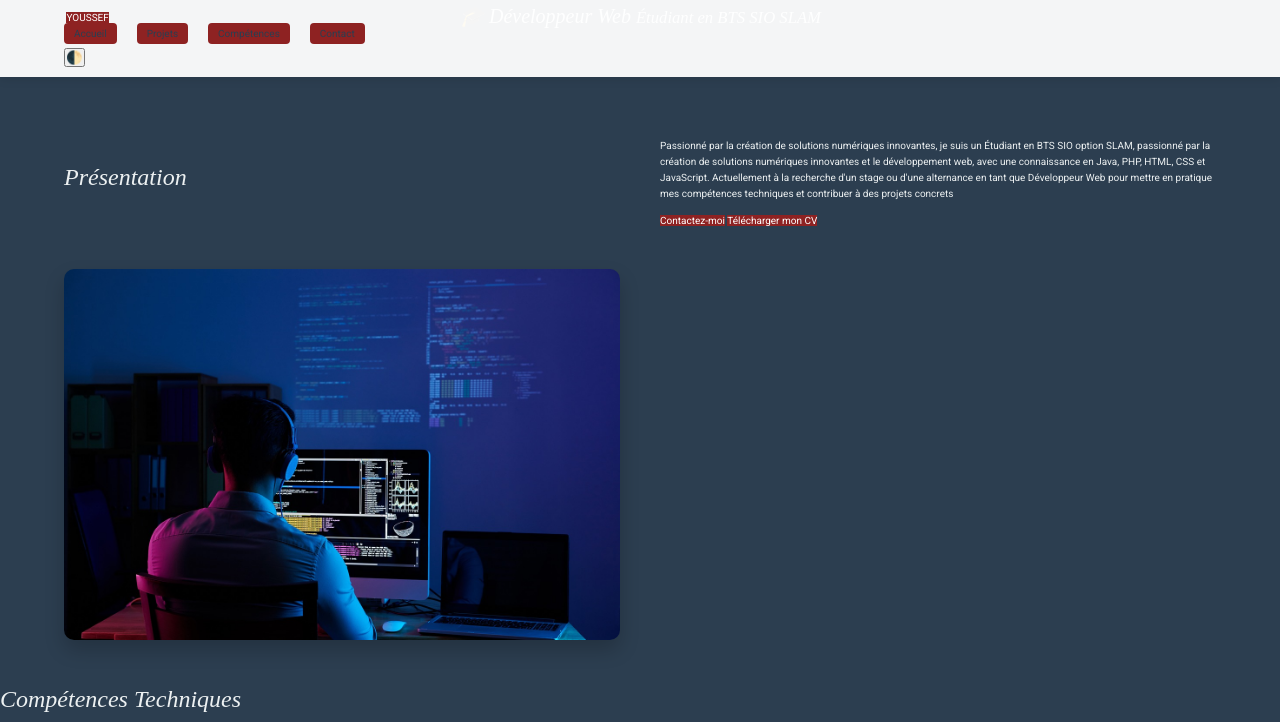
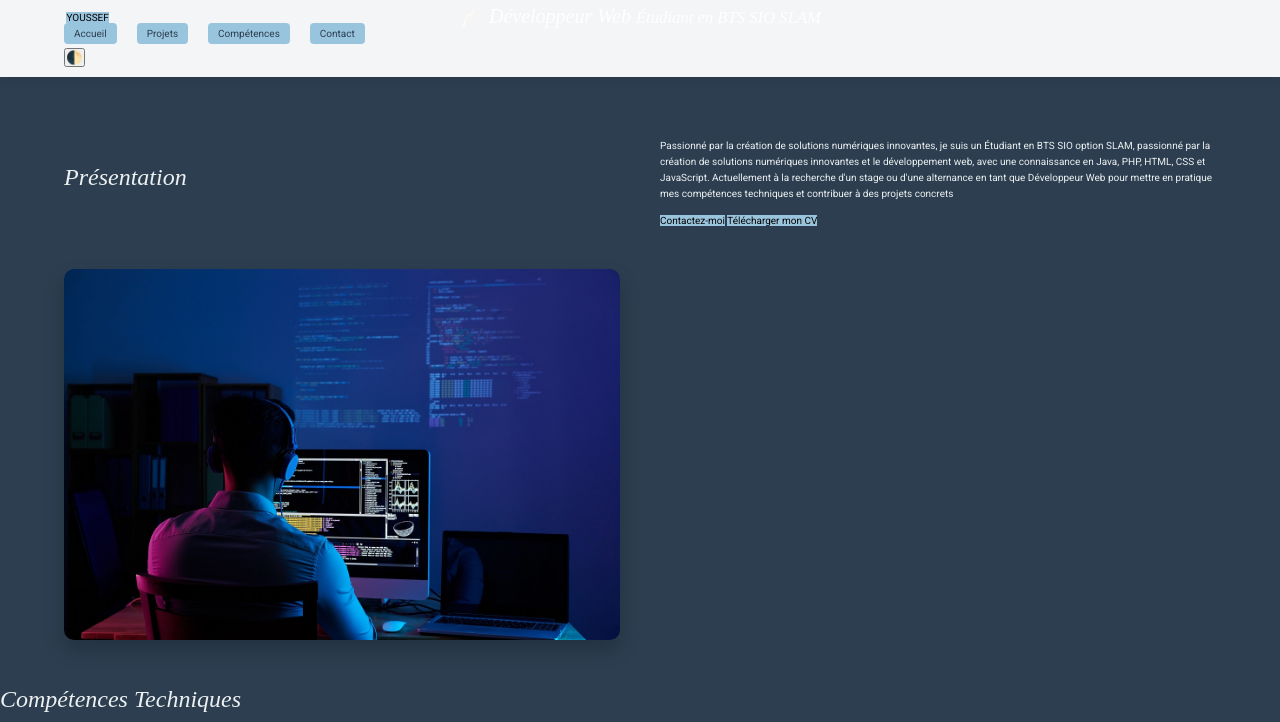
Before and after one commit to Youssef0801/projet-portfolio, a website: page index.html in a window 1280 px wide. Shown: the top 722 px of the page. Drawn offline with Linux system fonts and the light colour scheme; a web font is replaced by a local one.

Commit message:
Optimisation

```diff
--- a/css/main.css
+++ b/css/main.css
@@ -71,9 +71,10 @@ h1, h2, h3, p, ul, ol {
   /* LIENS */
 a {
     text-decoration: none;
-    color: #fff;
-    background-color: #8e2222;
+    color: #070303;
+    background-color: #99c4dd;
 }
+
 
 
 /* NAVIGATION */
```
